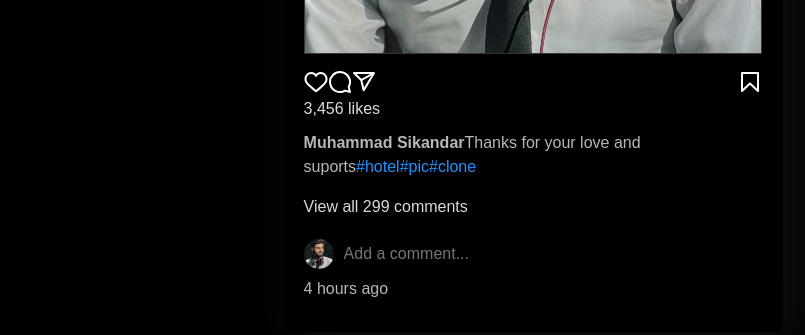
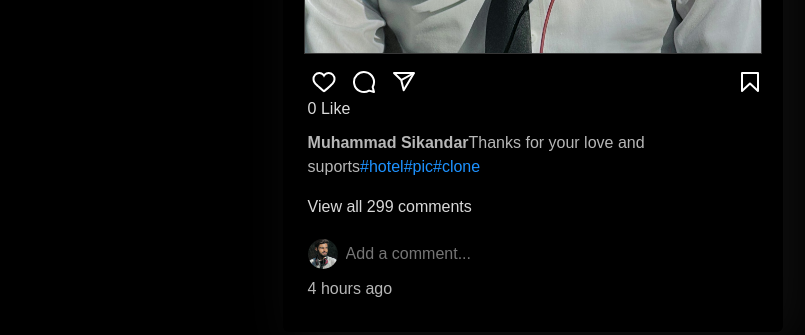
Before and after one commit to MuhammadSikandar3105/ReactJS-Instagram_Clone, a React (Create React App) app: page / in a window 1280 px wide. Shown: the part 999-1334 px from the top of the page, without its empty margins (0-805 px from the left). Built offline with nearby package versions, Linux system fonts and the light colour scheme.

Commit message:
like+favbtn

```diff
--- a/src/components/Explore.js
+++ b/src/components/Explore.js
@@ -6,7 +6,7 @@ import '../styles/explore.css';
 const Explore = () => {
   return (
     <>
-      <div className="container content-main-2 my-5">
+      <div className="container content-main-2">
                 <div className="main-sec-2">
                         <div className="row insta-grid">
                                 <div className="item-1 grid-item"><img
--- a/src/components/Posts.js
+++ b/src/components/Posts.js
@@ -2,17 +2,24 @@ import React from 'react';
 import '../styles/post.css';
 import { useSelector, useDispatch } from 'react-redux';
 import { selectIcons } from '../state/store/iconSlice';
-import { setActiveSection, selectActiveSection } from '../state/store/navbarSlice';
+import { toggleLike, selectLiked, selectLikes } from '../state/store/likeSlice';
+import { toggleFavourite, selectFavourite } from '../state/store/favouriteSlice';
 
 const Posts = () => {
     // svgs
-    const {logo,Home,newmessage,HomeActive,playbtn,treadsvisit,reels,threradrepost,videocall,useracount,threadmobnotification,notification,pro,treadshome,toggledropdown,threadscomment,reelsActive,sharereel,pluspost,threadspostshare,threadsicon,share,searchindex,searchActive2,profile,pintohome,plussign,notificationActive,moretreads,instalogo,messageactive,moreindex,micmessage,messageActive2,following,heartthreads,messages,heartreel,heart_red,favouritPost,heart,favouritpostwhite,search,searchActive,Explor,exploreactive,dropdown,favourit,emoji,More,threads,activenotification,addphoto,audio,audiocall,comment,commentreel,conversationinfo,create,createthreads,cross,crossoffinput,dotbtn,dragphotos } = useSelector(selectIcons);
+    const {pro,share,heart_red,favouritPost,heart,favouritpostwhite,comment,dotbtn } = useSelector(selectIcons);
     // active section
     const dispatch = useDispatch();
-    const activeSection = useSelector(selectActiveSection);
+    const likes = useSelector(selectLikes);
+    const liked = useSelector(selectLiked);
+    const favourit = useSelector(selectFavourite);
 
-    const handleSectionChange = (section) => {
-      dispatch(setActiveSection(section));
+    const handleLike = () => {
+      dispatch(toggleLike());
+    };
+
+    const handleFavourite = () => {
+      dispatch(toggleFavourite());
     };
   return (
     <>
@@ -35,27 +42,27 @@ const Posts = () => {
           </div>
           <div className="actionsBtns">
             <div className="left">
-              <img className="like-button" onClick={() => handleSectionChange('like')} src={activeSection === 'like' ? heart_red : heart} />
-              <img src={comment} alt="" />
-              <img src={share} alt="" />
+              <img className="like-button mx-2" onClick={handleLike} src={liked ? heart_red : heart} />
+              <img className='mx-2' src={comment} alt="" />
+              <img className='mx-2' src={share} alt="" />
             </div>
             <div className="right">
-              <img className="favourit" onClick={() => handleSectionChange('favourite')} src={activeSection === 'favourite' ? favouritpostwhite : favouritPost} alt="" />
+              <img className="favourit" onClick={handleFavourite} src={favourit ? favouritpostwhite : favouritPost} alt="" />
             </div>
           </div>
-          <h4 className="likes">3,456 likes</h4>
-          <h4 className="message"><b>Muhammad Sikandar</b>Thanks for your love and suports
+          <h4 className="likes mx-1">{likes} {likes <= 1 ? 'Like' : 'Likes'} </h4>
+          <h4 className="message mx-1"><b>Muhammad Sikandar</b>Thanks for your love and suports
             <span>#hotel</span><span>#pic</span><span>#clone</span>
           </h4>
-          <h4 className="comments font-size-h4">View all 299 comments</h4>
+          <h4 className="comments font-size-h4 mx-1">View all 299 comments</h4>
           <div className="addcomments">
-            <div className="userImg">
+            <div className="userImg mx-1">
               <img src={pro} alt=""
                 srcset="" className="cover" />
             </div>
-            <input type="text" className="text" placeholder="Add a comment..." />
+            <input type="text" className="text mx-1" placeholder="Add a comment..." />
           </div>
-          <h5 className="postTime">4 hours ago</h5>
+          <h5 className="postTime mx-1">4 hours ago</h5>
         </div>
       </div>
     </>
--- /dev/null
+++ b/src/state/store/favouriteSlice.js
@@ -0,0 +1,19 @@
+import { createSlice } from "@reduxjs/toolkit";
+
+const initialState = {
+    favourite : false
+};
+
+const favouritSlice = createSlice({
+    name : 'fav',
+    initialState,
+    reducers: {
+        toggleFavourite : (state) => {
+            state.favourite = !state.favourite
+        }
+    }
+});
+
+export const  {toggleFavourite} = favouritSlice.actions;
+export const  selectFavourite = (state) => state.fav.favourite;
+export default favouritSlice.reducer;
--- a/src/state/store/iconSlice.js
+++ b/src/state/store/iconSlice.js
@@ -22,7 +22,7 @@ import dragphotos from '../assets/svg/dragphotos.svg';
 import dropdown from '../assets/svg/dropdown.svg';
 import emoji from '../assets/svg/emoji.svg';
 import exploreactive from '../assets/svg/exploreactive.svg';
-import favourit from '../assets/svg/favourit.svg';
+import favourite from '../assets/svg/favourit.svg';
 import favouritPost from '../assets/svg/favouritPost.svg';
 import favouritpostwhite from '../assets/svg/favouritpostwhite.svg';
 import following from '../assets/svg/following .svg';
@@ -114,7 +114,7 @@ const iconsSlice = createSlice({
     Explor,
     exploreactive,
     dropdown,
-    favourit,
+    favourite,
     emoji,
     More,
     threads,
--- a/src/state/store/index.js
+++ b/src/state/store/index.js
@@ -1,11 +1,15 @@
 import { configureStore } from '@reduxjs/toolkit';
 import iconsReducer from '../store/iconSlice';
-import navbarReducer from '../store/navbarSlice'
+import navbarReducer from '../store/navbarSlice';
+import likeReducer from './likeSlice';
+import favouriteReducer from './favouriteSlice';
 
 const store = configureStore({
   reducer: {
     icons: iconsReducer,
     navbar: navbarReducer,
+    like: likeReducer,
+    fav: favouriteReducer,
   },
 });
 
--- /dev/null
+++ b/src/state/store/likeSlice.js
@@ -0,0 +1,26 @@
+import { createSlice } from '@reduxjs/toolkit';
+
+const initialState = {
+  likes: 0,
+  liked: false,
+};
+
+const likeSlice = createSlice({
+  name: 'like',
+  initialState,
+  reducers: {
+    toggleLike: (state) => {
+      if (state.liked) {
+        state.likes -= 1;
+      } else {
+        state.likes += 1;
+      }
+      state.liked = !state.liked;
+    },
+  },
+});
+
+export const { toggleLike } = likeSlice.actions;
+export const selectLikes = (state) => state.like.likes;
+export const selectLiked = (state) => state.like.liked;
+export default likeSlice.reducer;
```
Also changed, not shown: src/components/Navbar.js (+9 -9 lines), 2 other files (tests, documents, lock files or other folders).
